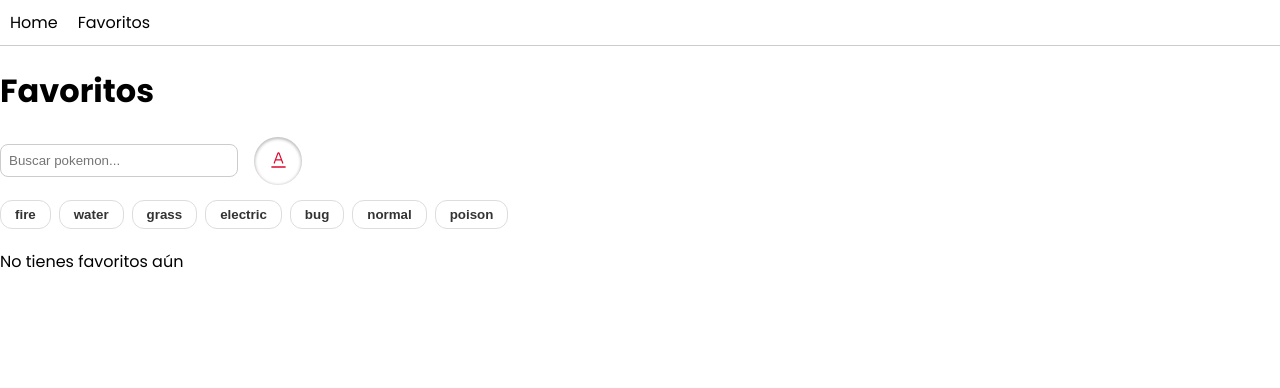
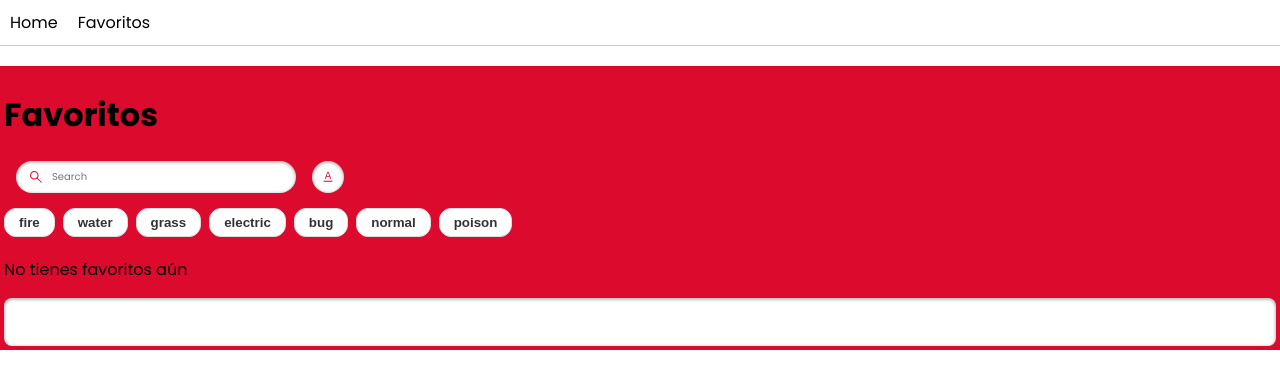
Before and after one commit to Pikaslel/Pokedex-app, a React (Vite) app: page /favorites in a window 1280 px wide. Shown: the top 388 px of the page. Built offline with nearby package versions, Linux system fonts and the light colour scheme.

Commit message:
estilos de la barra de busqueda,sort y generacion base de atributos en detail

```diff
--- a/src/components/PokemonDetail.jsx
+++ b/src/components/PokemonDetail.jsx
@@ -1,15 +1,16 @@
 import { useEffect, useState, useContext } from "react";
 import { getPokemonByName, getPokemonSpecies } from "../api/pokemonApi";
 import { FavoritesContext } from "../context/FavoritesContext";
+import StatsBar from "../components/StatsBar";
 
 const PokemonDetail = ({ name, onBack }) => {
     const [pokemon, setPokemon] = useState(null);
     const [generation, setGeneration] = useState("");
+    const [description, setDescription] = useState("");
     const [loading, setLoading] = useState(true);
 
     const { addFavorite, removeFavorite, isFavorite } = useContext(FavoritesContext);
 
-    // 🔹 ahora validamos usando el nombre del pokemon cargado
     const favorite = pokemon && isFavorite(pokemon.name);
 
     useEffect(() => {
@@ -22,6 +23,19 @@ const PokemonDetail = ({ name, onBack }) => {
 
                 setPokemon(data);
                 setGeneration(species.generation.name);
+
+                const entry = species.flavor_text_entries.find(
+                    e => e.language.name === "en"
+                );
+
+                if (entry) {
+                    const cleaned = entry.flavor_text
+                        .replace(/\f/g, " ")
+                        .replace(/\n/g, " ");
+
+                    setDescription(cleaned);
+                }
+
             } catch (error) {
                 console.error(error);
             } finally {
@@ -38,7 +52,6 @@ const PokemonDetail = ({ name, onBack }) => {
         if (favorite) {
             removeFavorite(pokemon.name);
         } else {
-            // Guardamos solo la información necesaria para mostrar en favoritos
             addFavorite({
                 name: pokemon.name,
                 id: pokemon.id,
@@ -50,6 +63,19 @@ const PokemonDetail = ({ name, onBack }) => {
 
     if (loading) return <p>Cargando detalle...</p>;
     if (!pokemon) return <p>No encontrado</p>;
+
+    // Transformación de stats para StatsBar
+    const formattedStats = pokemon.stats.map(stat => ({
+        name: stat.stat.name
+            .replace("special-attack", "satk")
+            .replace("special-defense", "sdef")
+            .replace("attack", "atk")
+            .replace("defense", "def")
+            .replace("speed", "spd")
+            .replace("hp", "hp")
+            .toUpperCase(),
+        value: stat.base_stat
+    }));
 
     return (
         <div>
@@ -66,15 +92,24 @@ const PokemonDetail = ({ name, onBack }) => {
                 alt={pokemon.name}
             />
 
+            <p>
+                <strong>Descripción:</strong> {description}
+            </p>
+
             <p><strong>Altura:</strong> {pokemon.height}</p>
             <p><strong>Peso:</strong> {pokemon.weight}</p>
 
             <p>
                 <strong>Tipos:</strong>{" "}
-                {pokemon.types.map((t) => t.type.name).join(", ")}
+                {pokemon.types.map(t => t.type.name).join(", ")}
             </p>
 
             <p><strong>Generación:</strong> {generation}</p>
+
+            {/* ⭐ Stats con barra visual */}
+            <h3>Stats</h3>
+            <StatsBar stats={formattedStats} />
+
         </div>
     );
 };
--- a/src/components/SearchAndSort.jsx
+++ b/src/components/SearchAndSort.jsx
@@ -1,11 +1,13 @@
 import SearchBar from './SearchBar';
 import SortFilter from './SortControl';
 
+import '../styles/SearchAndSort.css';
+
 const SearchAndSort = ({ search, setSearch, sortBy, setSortBy }) => {
 return (
-    <div style={{ display: 'flex', gap: '1rem', alignItems: 'center' }}>
-    <SearchBar search={search} setSearch={setSearch} />
-    <SortFilter sortBy={sortBy} setSortBy={setSortBy} />
+    <div className='container-search-sort'>
+        <SearchBar search={search} setSearch={setSearch} />
+        <SortFilter sortBy={sortBy} setSortBy={setSortBy} />
     </div>
 );
 };
--- a/src/components/SearchBar.jsx
+++ b/src/components/SearchBar.jsx
@@ -1,17 +1,17 @@
+import SearchIcon from '../assets/search.svg?react';
+import '../styles/global.css';
+
+import '../styles/SearchBar.css';
 const SearchBar = ({ search, setSearch }) => {
 return (
-    <div style={{ marginBottom: "15px" }}>
+    <div className="container-search">
+    <SearchIcon className="search-icon" />
     <input
+        name='search'
         type="text"
-        placeholder="Buscar pokemon..."
+        placeholder="Search"
         value={search}
         onChange={(e) => setSearch(e.target.value)}
-        style={{
-        padding: "8px",
-        width: "220px",
-        borderRadius: "8px",
-        border: "1px solid #ccc"
-        }}
     />
     </div>
 );
--- /dev/null
+++ b/src/components/StatsBar.jsx
@@ -0,0 +1,48 @@
+const StatsBar = ({ stats }) => {
+const maxStat = 150; // límite visual (puedes ajustarlo)
+
+return (
+    <div style={{ width: "320px"}}>
+    {stats.map((stat) => (
+        <div
+        key={stat.name}
+        style={{
+            display: "grid",
+            gridTemplateColumns: "60px 40px 1fr",
+            alignItems: "center",
+            marginBottom: "8px",
+            gap: "8px",
+        }}
+        >
+        {/* Nombre */}
+        <strong style={{ color: "#5dbb2f" }}>
+            {stat.name.toUpperCase()}
+        </strong>
+
+        {/* Valor */}
+        <span>{stat.value.toString().padStart(3, "0")}</span>
+
+        {/* Barra */}
+        <div
+            style={{
+            background: "#e0e0e0",
+            height: "8px",
+            borderRadius: "6px",
+            overflow: "hidden",
+            }}
+        >
+            <div
+            style={{
+                width: `${(stat.value / maxStat) * 100}%`,
+                background: "#5dbb2f",
+                height: "100%",
+            }}
+            />
+        </div>
+        </div>
+    ))}
+    </div>
+);
+};
+
+export default StatsBar;
--- a/src/pages/Favorites.jsx
+++ b/src/pages/Favorites.jsx
@@ -6,6 +6,9 @@ import PokemonDetail from "../components/PokemonDetail";
 
 import SearchAndSort from "../components/SearchAndSort";
 import TypeFilter from "../components/TypeFilter";
+
+import '../styles/global.css';
+
 
 const Favorites = () => {
     const { favorites } = useContext(FavoritesContext);
@@ -64,7 +67,7 @@ const Favorites = () => {
     }, [favorites, search, type, sortBy]);
 
     return (
-        <div>
+        <div className="container-main">
             <h1>Favoritos</h1>
 
             {selectedPokemon ? (
--- a/src/pages/Home.jsx
+++ b/src/pages/Home.jsx
@@ -6,6 +6,8 @@ import PokemonDetail from "../components/PokemonDetail";
 
 import SearchAndSort from "../components/SearchAndSort";
 import TypeFilter from "../components/TypeFilter";
+
+import '../styles/global.css';
 
 const Home = () => {
     const { pokemons, loading, error } = usePokemon();
@@ -70,7 +72,7 @@ const Home = () => {
     // ===============================
 
     return (
-        <div>
+        <div className="container-main">
         <h1>Pokédex</h1>
 
         <SearchAndSort
--- a/src/styles/PokemonList.css
+++ b/src/styles/PokemonList.css
@@ -5,4 +5,8 @@
     align-items: center;
     margin: 0 auto;
     gap: 8px;
+    border-radius: 8px;
+    box-shadow: 0px 1px 3px 1px #00000040 inset;
+    padding: 24px 12px;
+    background-color: #FFF;
 }
--- /dev/null
+++ b/src/styles/SearchAndSort.css
@@ -0,0 +1,6 @@
+.container-search-sort {
+    display: flex;
+    gap: 1rem;
+    align-items: center;
+    padding: 0 0 0 12px;
+}
--- /dev/null
+++ b/src/styles/SearchBar.css
@@ -0,0 +1,27 @@
+.container-search {
+    display: inline-block;
+    position: relative;
+    margin-bottom: 15px;
+}
+
+.search-icon{
+    position: absolute;
+    left: 12px;
+    top: 50%;
+    transform: translateY(-50%);
+    width: 16px;
+    height: 16px;
+}
+
+.container-search input {
+    all: unset;
+    padding: 0 0 0 36px;
+    width: 244px;
+    height: 32px;
+    border-radius: 30px;
+    font-family: "Poppins", system-ui, sans-serif;
+    box-shadow: 0px 1px 3px 1px #00000040 inset;
+    font-size: 10px;
+    font-weight: 400;
+    background-color: #fff;
+}
--- a/src/styles/global.css
+++ b/src/styles/global.css
@@ -8,5 +8,11 @@ body {
     font-family: "Poppins", system-ui, sans-serif;
     margin: 0;
     padding: 0;
+}
 
+.container-main {
+    max-width: 1440px;
+    margin: 0 auto;
+    padding: 4px;
+    background-color: #DC0A2D;
 }
--- a/src/styles/sortControl.css
+++ b/src/styles/sortControl.css
@@ -17,8 +17,13 @@
     width: 32px;
     height: 32px;
     gap: 8px;
-    padding: 8px;
     border-radius: 100%;
+    background-color: #fff;
+}
+
+.button-sort svg{
+    height: 16px;
+    width: 16px;
 }
 
 .container-options-sort {
```
Also changed, not shown: src/assets/pokeball.svg (added), src/assets/search.svg (added).
